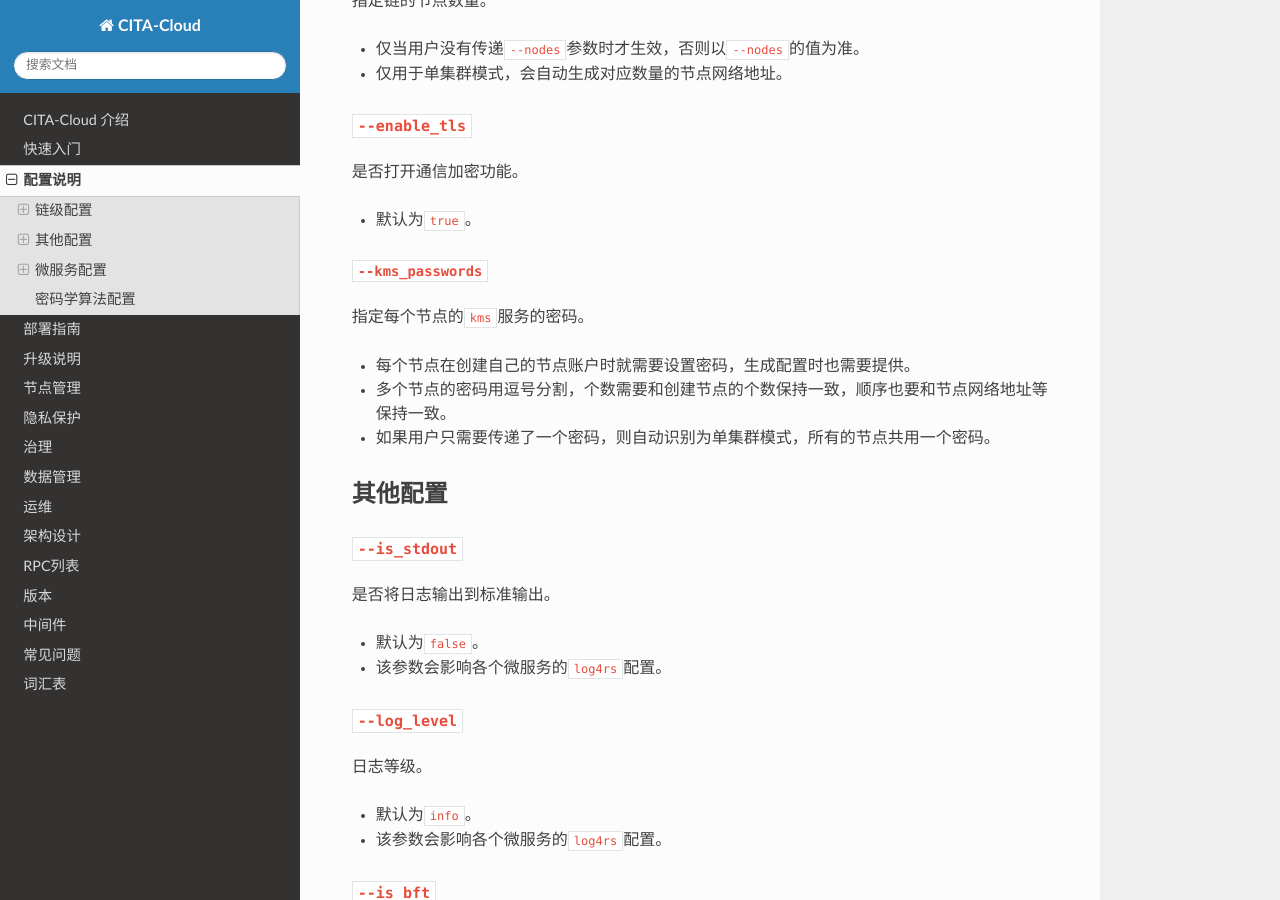
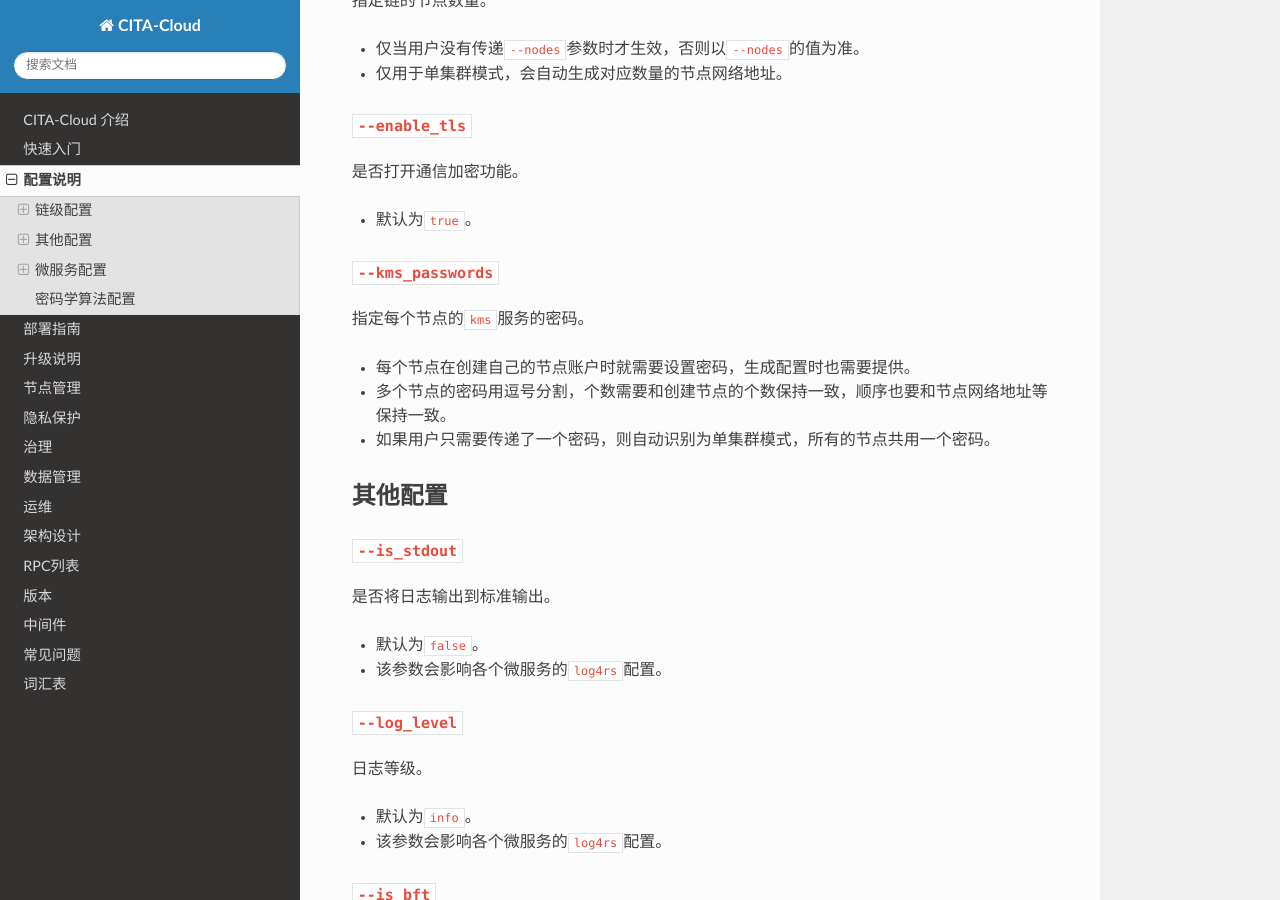
Before and after one commit to cita-cloud/docs, a Sphinx documentation site: the page built from source/configuration-guide.md, in a window 1280 px wide and 900 px high, scrolled down 1800 px. Built offline with Sphinx 7.4.7 and the Read the Docs theme 2.0.0, drawn with Linux system fonts in a browser that asks for light colours.

```diff
--- a/source/configuration-guide.md
+++ b/source/configuration-guide.md
@@ -68,7 +68,7 @@
 
 * 默认为`true`。
 
-##### `--kms_passwords`
+#### `--kms_passwords`
 
 指定每个节点的`kms`服务的密码。
 
```
